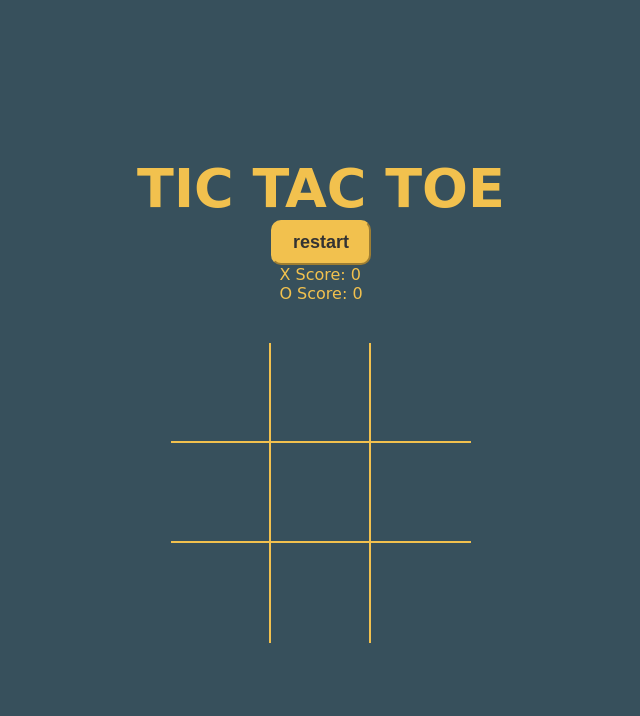
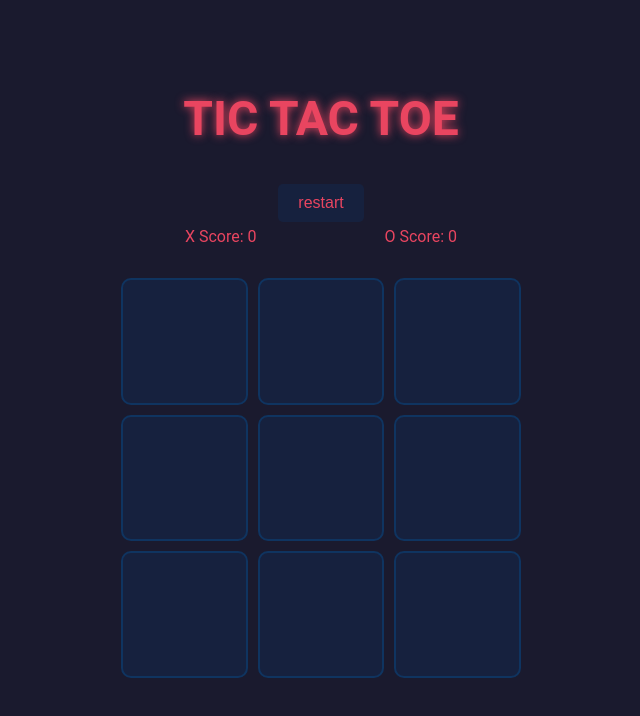
Before and after one commit to odonnellrory/tic-tac-toe, a plain HTML site: page index.html in a window 1280 px wide. Shown: the whole page, without its empty margins (319-959 px from the left). Drawn offline with Linux system fonts and the light colour scheme; a web font is replaced by a local one.

Commit message:
css redesign

```diff
--- a/styles.css
+++ b/styles.css
@@ -1,78 +1,121 @@
+:root {
+    --background: #1a1a2e;
+    --text: #e94560;
+    --neon: #16213e;
+    --box-border: #0f3460;
+    --hover: #533483;
+}
+
 * {
     padding: 0;
     margin: 0;
     box-sizing: border-box;
 }
 
-:root {
-    --orange: #F2C14E;
-    --winning-blocks: #2d414b;
-}
-
 body {
-    color: var(--orange);
-    font-family: 'Finger Paint', cursive;
-}
-
-h1 {
-    font-size: 54px;
-    text-transform: uppercase;
+    font-family: 'Roboto', sans-serif;
+    background-color: var(--background);
+    color: var(--text);
 }
 
 .container {
-    padding: 40px;
-    height: 100vh;
+    padding: 5vw;
+    min-height: 100vh;
     display: flex;
     justify-content: center;
     align-items: center;
     flex-direction: column;
-    background-color: #37505C;
 }
 
-#gameboard {
-    width: 300px;
+h1 {
+    font-size: clamp(2rem, 5vw, 3rem);
+    text-transform: uppercase;
+    margin-bottom: 2rem;
+    text-shadow: 0 0 10px var(--text);
+    text-align: center;
+}
+
+#gameMode,
+#difficultySelect,
+#settings {
+    margin-bottom: 1rem;
     display: flex;
     flex-wrap: wrap;
-    margin-top: 40px;
-}
-
-.box {
-    height: 100px;
-    width: 100px;
-    display: flex;
-    align-items: center;
     justify-content: center;
-    color: var(--orange);
-    font-size: 120px;
-    border-right: 2px solid;
-    border-bottom: 2px solid;
-}
-
-.box:nth-child(3n) {
-    border-right: none;
-}
-
-.box:nth-child(6)~.box {
-    border-bottom: none;
 }
 
 button {
     padding: 10px 20px;
-    border-radius: 10px;
-    background-color: var(--orange);
-    color: #333;
-    border-color: var(--orange);
-    font-size: 18px;
-    transition: 200ms transform;
-    font-weight: 600;
+    border: none;
+    border-radius: 5px;
+    background-color: var(--neon);
+    color: var(--text);
+    font-size: clamp(0.8rem, 2vw, 1rem);
+    transition: all 0.3s ease;
+    margin: 5px;
+    cursor: pointer;
 }
 
 button:hover {
-    cursor: pointer;
+    background-color: var(--hover);
     transform: translateY(-2px);
+    box-shadow: 0 0 15px var(--text);
 }
 
-button:hover {
+#scoreBoard {
+    display: flex;
+    flex-wrap: wrap;
+    justify-content: space-around;
+    width: 100%;
+    max-width: 400px;
+    margin-bottom: 2rem;
+}
+
+.score {
+    font-size: clamp(1rem, 3vw, 1.2rem);
+    margin: 5px;
+}
+
+#gameboard {
+    display: grid;
+    grid-template-columns: repeat(3, 1fr);
+    gap: 10px;
+    margin-bottom: 2rem;
+    width: 90vw;
+    max-width: 400px;
+}
+
+.box {
+    aspect-ratio: 1 / 1;
+    display: flex;
+    justify-content: center;
+    align-items: center;
+    font-size: clamp(2rem, 10vw, 3rem);
+    background-color: var(--neon);
+    border: 2px solid var(--box-border);
+    border-radius: 10px;
     cursor: pointer;
-    transform: translateY(-2px);
+    transition: all 0.3s ease;
 }
+
+.box:hover {
+    background-color: var(--hover);
+    transform: scale(1.05);
+}
+
+@media (max-width: 480px) {
+    .container {
+        padding: 3vw;
+    }
+
+    button {
+        padding: 8px 16px;
+    }
+}
+
+@media (min-width: 1200px) {
+    .container {
+        max-width: 1000px;
+        margin: 0 auto;
+    }
+}
```
